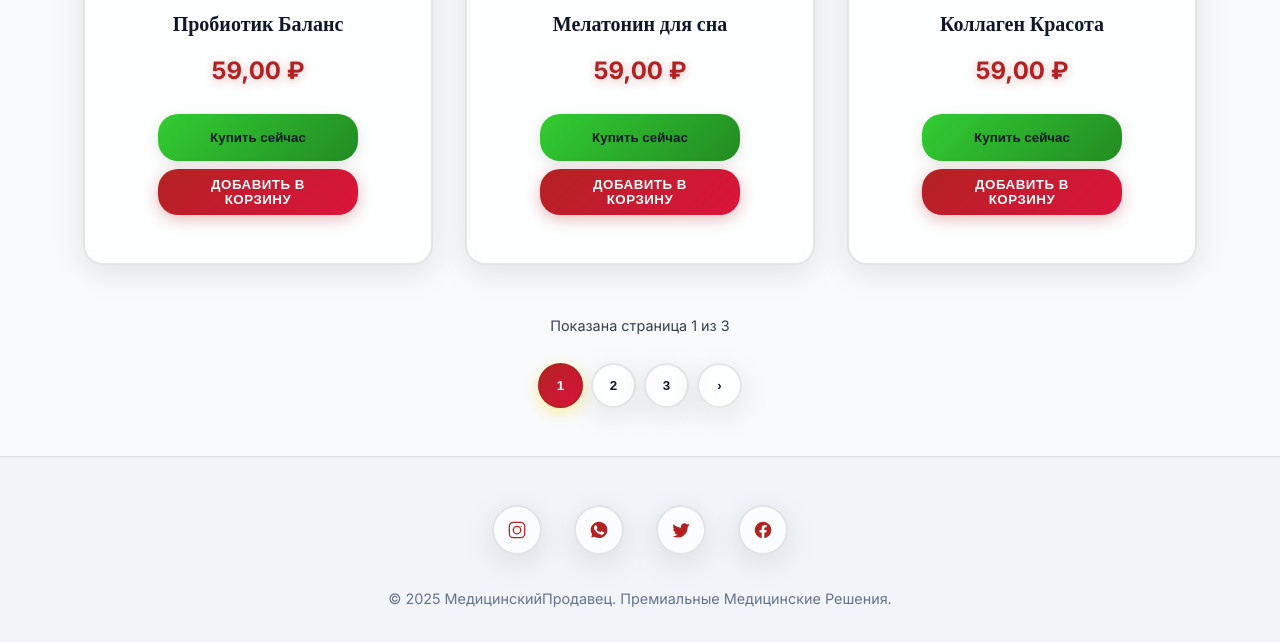
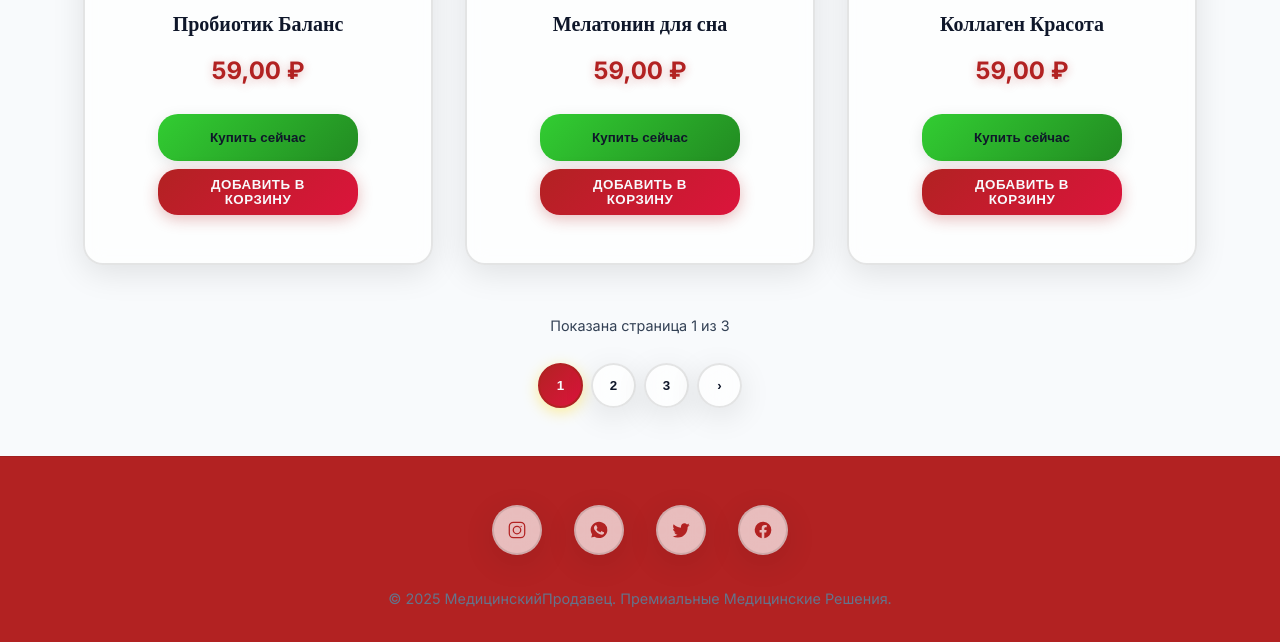
Before and after one commit to adzoi/Eczane, a plain HTML site: page index.html in a window 1280 px wide. Shown: the part 992-1634 px from the top of the page. Drawn offline with nearby package versions, Linux system fonts and the light colour scheme.

Commit message:
Update styles.css

```diff
--- a/styles.css
+++ b/styles.css
@@ -692,7 +692,7 @@ html {
 
 /* Footer */
 .footer {
-  background: var(--darker-bg);
+  background: #B22222;
   border-top: 1px solid var(--glass-border);
   padding: var(--spacing-2xl) 0 var(--spacing-xl);
   margin-top: auto;
```
